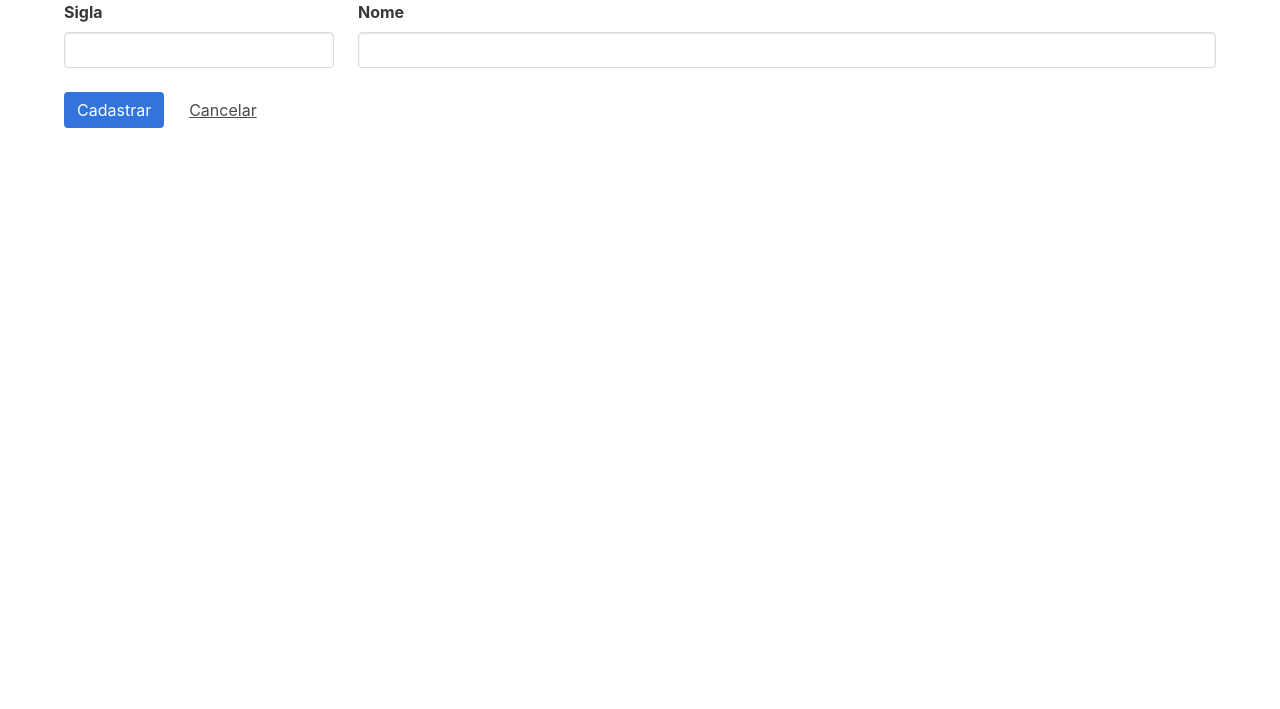
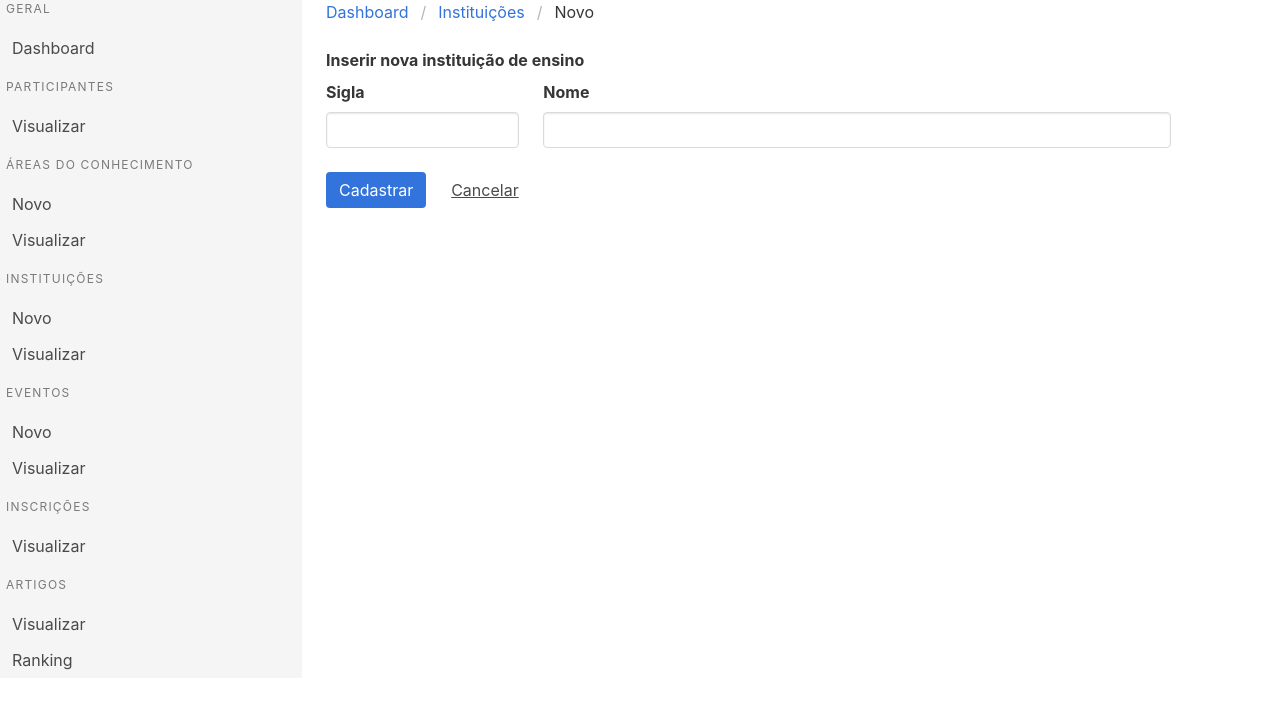
Before and after one commit to diegopaiva1/banco-de-dados, a PHP site: template sistema/templates/instituicao/new.html.twig in a window 1280 px wide. Shown: the top 709 px of the page. Run offline with PHP 8.4, Linux system fonts and the light colour scheme; the template is opened without the code that fills it, so the values that code supplies are empty; some libraries are stand-ins or nearby versions.

Commit message:
Add menu layout

```diff
--- /dev/null
+++ b/sistema/public/css/menu.css
@@ -0,0 +1,11 @@
+.menu-label {
+  margin-left: 0.5em;
+}
+
+#content {
+  background-color: #ffffff;
+}
+
+.menu {
+  background-color: whitesmoke;
+}
--- a/sistema/src/Controllers/Controller.php
+++ b/sistema/src/Controllers/Controller.php
@@ -8,9 +8,11 @@ abstract class Controller
 {
     protected $view;
     protected $db;
+    protected $router;
 
     public function __construct(ContainerInterface $container) {
         $this->view = $container->view;
-        $this->db   = $container->db;
+        $this->db = $container->db;
+        $this->router = $container->router;
     }
 }
--- a/sistema/src/Controllers/InstituicaoController.php
+++ b/sistema/src/Controllers/InstituicaoController.php
@@ -29,6 +29,8 @@ class InstituicaoController extends Controller
 
         $query = "INSERT INTO instituicao (sigla, nome) VALUES (?, ?)";
 
-        return $this->db->prepare($query)->execute($params);
+        $this->db->prepare($query)->execute($params);
+
+        return $response->withRedirect($this->router->pathFor('instituicao.create'));
     }
 }
--- a/sistema/src/dependencies.php
+++ b/sistema/src/dependencies.php
@@ -50,3 +50,7 @@ $container['db'] = function($c) {
 $container['InstituicaoController'] = function ($c) {
     return new App\Controllers\InstituicaoController($c);
 };
+
+$container['DashboardController'] = function ($c) {
+    return new App\Controllers\DashboardController($c);
+};
--- a/sistema/templates/instituicao/new.html.twig
+++ b/sistema/templates/instituicao/new.html.twig
@@ -2,8 +2,21 @@
 
 {% block title %} Nova Instituição de Ensino {% endblock %}
 
+{% block breadcrumb %}
+<li><a href="#">Instituições</a></li>
+<li class="is-active"><a href="{{ path_for('instituicao.create') }}" aria-current="page">Novo</a></li>
+{% endblock %}
+
+{% block css %}
+<style>
+  .label {
+    margin-bottom: 3em;
+  }
+</style>
+{% endblock %}
+
 {% block content %}
-<div class="container">
+<h1 class="label">Inserir nova instituição de ensino</h1>
 <form action="{{ path_for('instituicao.store')}}" method="post">
   <div class="columns">
     <div class="column is-one-quarter">
@@ -23,7 +36,6 @@
       </div>
     </div>
   </div>
-
   <div class="field is-grouped">
     <div class="control">
       <button type="submit" class="button is-link">Cadastrar</button>
@@ -33,5 +45,4 @@
     </div>
   </div>
 </form>
-</div>
 {% endblock %}
--- a/sistema/templates/master.html.twig
+++ b/sistema/templates/master.html.twig
@@ -4,10 +4,25 @@
   <meta charset="UTF-8">
   <meta name="viewport" content="width=device-width, initial-scale=1.0">
   <meta http-equiv="X-UA-Compatible" content="ie=edge">
-  <title>{% block title %}  {% endblock %}</title>
+  <title>{% block title %} {% endblock %}</title>
   <link rel="stylesheet" href="https://cdnjs.cloudflare.com/ajax/libs/bulma/0.7.2/css/bulma.css">
+  <link rel="stylesheet" href="/css/menu.css">
+  {% block css %} {% endblock %}
 </head>
 <body>
-  {% block content %} {% endblock %}
+  <div class="columns">
+    <div class="column is-one-quarter">
+      {% include 'menu.html.twig' %}
+    </div>
+    <div class="column is-two-thirds" id="content">
+      <nav class="breadcrumb" aria-label="breadcrumbs">
+        <ul>
+          <li><a href="{{ path_for ('dashboard.index') }}">Dashboard</a></li>
+          {% block breadcrumb %} {% endblock %}
+        </ul>
+      </nav>
+      {% block content %} {% endblock %}
+    </div>
+  </div>
 </body>
 </html>
--- /dev/null
+++ b/sistema/templates/menu.html.twig
@@ -0,0 +1,48 @@
+<aside class="menu">
+  <p class="menu-label">
+    Geral
+  </p>
+  <ul class="menu-list">
+    <li><a href="{{ path_for('dashboard.index') }}">Dashboard</a></li>
+  </ul>
+  <p class="menu-label">
+    Participantes
+  </p>
+  <ul class="menu-list">
+    <li><a>Visualizar</a></li>
+  </ul>
+  <p class="menu-label">
+    Áreas do Conhecimento
+  </p>
+  <ul class="menu-list">
+    <li><a>Novo</a></li>
+    <li><a>Visualizar</a></li>
+  </ul>
+  <p class="menu-label">
+    Instituições
+  </p>
+  <ul class="menu-list">
+    <li><a href="{{ path_for('instituicao.create') }}">Novo</a></li>
+    <li><a href="{{ path_for('instituicao.index') }}">Visualizar</a></li>
+  </ul>
+  <p class="menu-label">
+    Eventos
+  </p>
+  <ul class="menu-list">
+    <li><a>Novo</a></li>
+    <li><a>Visualizar</a></li>
+  </ul>
+  <p class="menu-label">
+    Inscrições
+  </p>
+  <ul class="menu-list">
+    <li><a>Visualizar</a></li>
+  </ul>
+  <p class="menu-label">
+    Artigos
+  </p>
+  <ul class="menu-list">
+    <li><a>Visualizar</a></li>
+    <li><a>Ranking</a></li>
+  </ul>
+</aside>
```
Also changed, not shown: sistema/src/Controllers/DashboardController.php (added, +14 -0 lines), sistema/src/routes.php (+5 -3 lines), sistema/templates/dashboard/index.html.twig (added, +7 -0 lines), sistema/templates/instituicao/index.html.twig (+8 -6 lines), 1 other file. Lines whose indentation alone changed are shown as unchanged.
